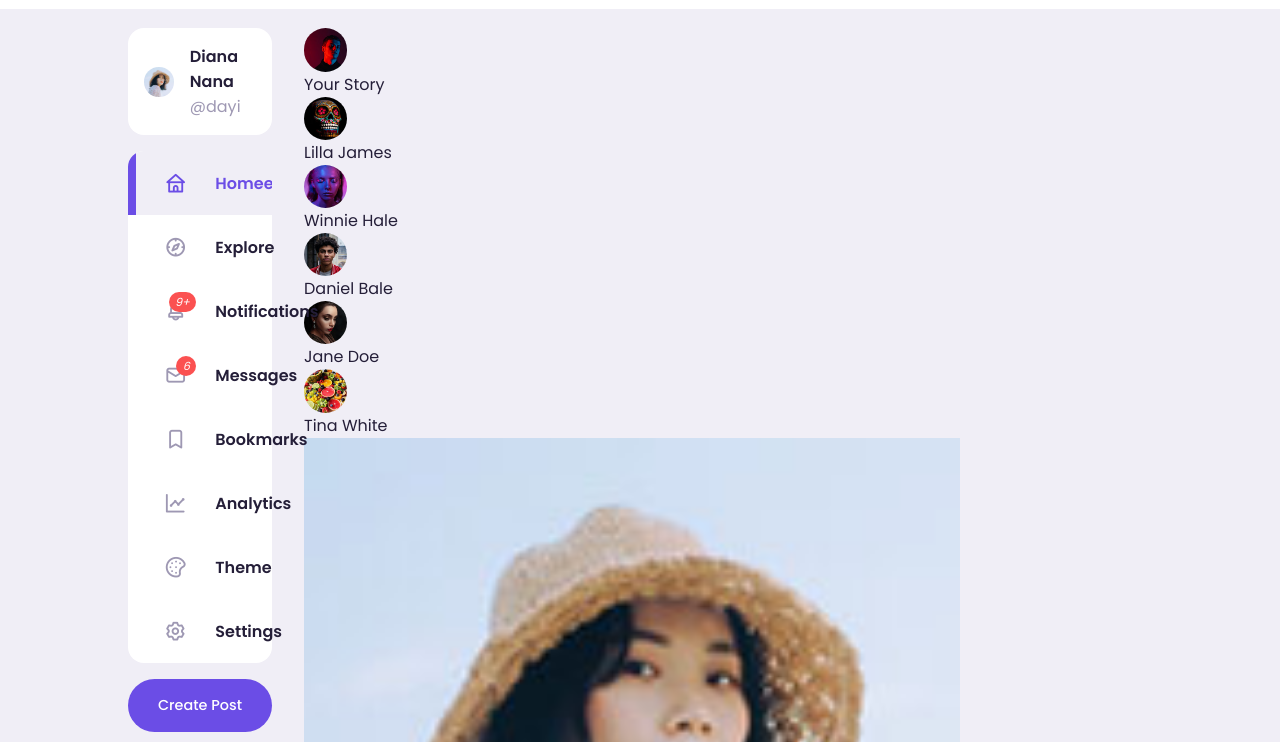
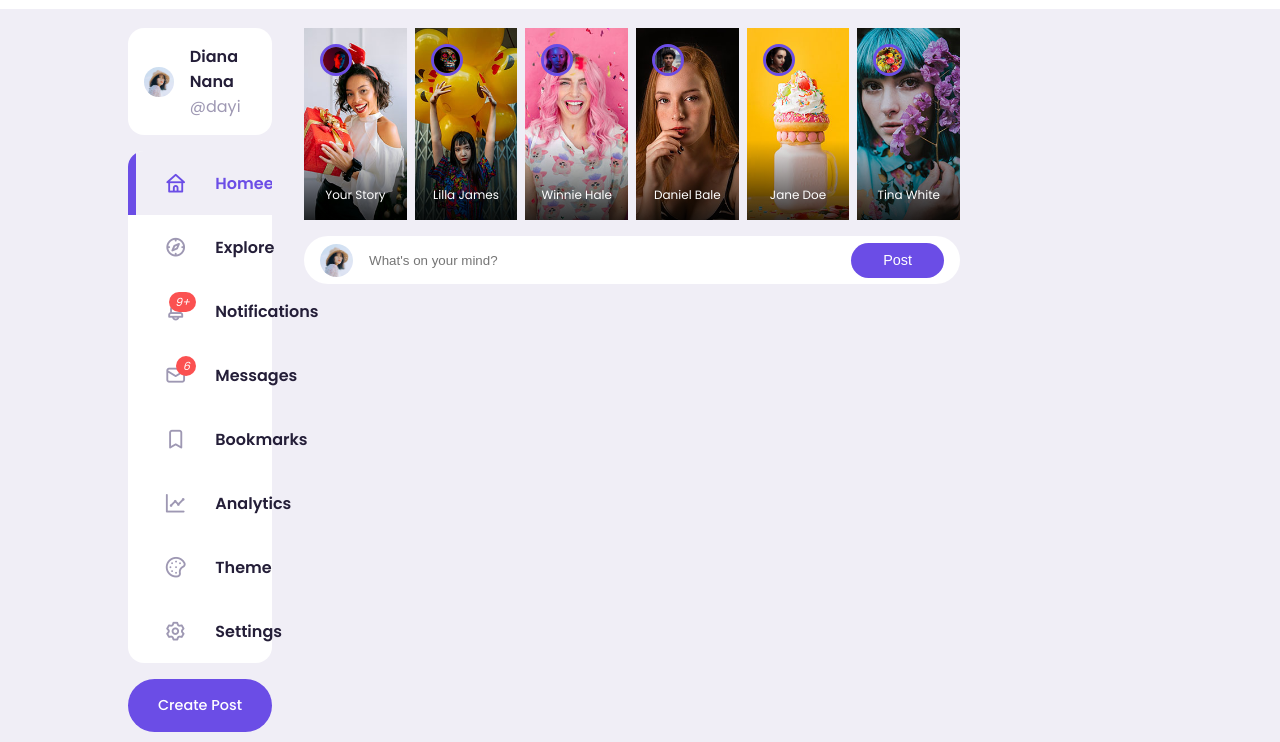
Before and after one commit to wojciech-lasota/social-media-website, a plain HTML site: page social_media_website/index.html in a window 1280 px wide. Shown: the part 58-800 px from the top of the page. Drawn offline with nearby package versions, Linux system fonts and the light colour scheme.

Commit message:
add styless of middle stories section

```diff
--- a/social_media_website/index.html
+++ b/social_media_website/index.html
@@ -177,15 +177,15 @@
                         </div>
                         <p class="name">Tina White</p>
                     </div>
+                </div>
                 <!-- end stories -->
                 <form class="create-post">
-                        <div class="profile-picture">
+                    <div class="profile-photo">
                         <img src="images/profile-1.jpg" alt="">
                     </div>
                     <input type="text" placeholder="What's on your mind?" id="create-post">
                     <input type="submit" value="Post" class="btn btn-primary">
                 </form>
-                </div>
 
             </div>
             <!-- end middle -->
--- a/social_media_website/style.css
+++ b/social_media_website/style.css
@@ -238,3 +238,77 @@ main .container .left .profile {
 .left .notification-popup small {
   display: block;
 }
+/* middle */
+.middle .stories {
+  display: flex;
+  justify-content: space-between;
+  height: 12rem;
+  gap: 0.5rem;
+}
+.middle .stories .story {
+  padding: var(--card-padding);
+  display: flex;
+  flex-direction: column;
+  justify-content: space-between;
+  align-items: center;
+  color: #fff;
+  font-size: 0.75rem;
+  width: 100%;
+  overflow: hidden;
+  position: relative;
+}
+.middle .stories .story:nth-child(1) {
+  background: url(images/story-1.jpg) no-repeat center center/cover;
+}
+.middle .stories .story:nth-child(2) {
+  background: url(images/story-2.jpg) no-repeat center center/cover;
+}
+.middle .stories .story:nth-child(3) {
+  background: url(images/story-3.jpg) no-repeat center center/cover;
+}
+.middle .stories .story:nth-child(4) {
+  background: url(images/story-4.jpg) no-repeat center center/cover;
+}
+.middle .stories .story:nth-child(5) {
+  background: url(images/story-5.jpg) no-repeat center center/cover;
+}
+.middle .stories .story:nth-child(6) {
+  background: url(images/story-6.jpg) no-repeat center center/cover;
+}
+.middle .stories .story::before {
+  background: linear-gradient(transparent, rgb(0, 0, 0, 0.8));
+  content: "";
+  display: block;
+  width: 100%;
+  height: 5rem;
+  position: absolute;
+  bottom: 0;
+}
+.middle .stories .story .name {
+  z-index: 2;
+}
+.middle .story .profile-photo{
+    width: 2rem;
+    height: 2rem;
+    align-self: start;
+    border: 3px solid var(--color-primary);
+}
+/* create post */
+.middle .create-post{
+    width: 100%;
+    display: flex;
+    justify-content: space-between;
+    margin-top: 1rem;
+    align-items: center;
+    background: var(--color-white);
+    padding:0.4rem var(--card-padding);
+    border-radius: var(--border-radius);
+}
+.middle .create-post input[type="text"]{
+    width: 100%;
+    justify-self: start;
+    padding-left: 1rem;
+    background: transparent;
+    color:var(--color-danger);
+    margin-right: 1rem;
+}
```
Lines whose indentation alone changed are shown as unchanged.
